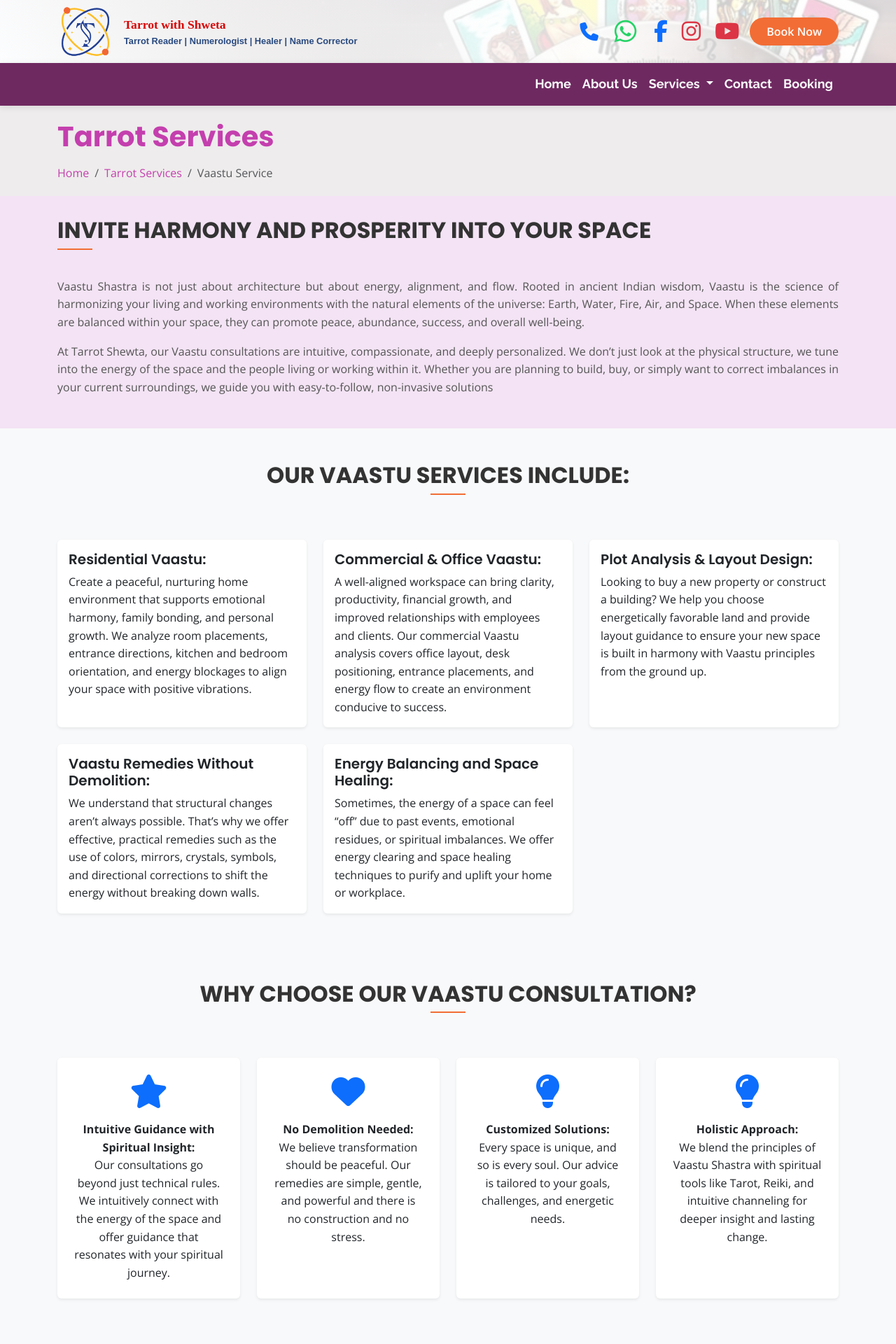
After one commit to Yashpal209/tarrotshewta, a PHP site: page /vaastu.php in a window 1280 px wide. The commit adds this page. Shown: the top 1920 px of the page at 70% size. Run offline with PHP 8.4, Linux system fonts and the light colour scheme.

Commit message:
add services

```diff
--- a/healer.php
+++ b/healer.php
@@ -5,10 +5,11 @@
     <div class="container">
         <div class="row">
             <div class="col-12">
-                <h1 class="page-title">Crystal Healer</h1>
+                <h1 class="page-title">Tarrot Services</h1>
                 <nav aria-label="breadcrumb">
                     <ol class="breadcrumb mb-0">
                         <li class="breadcrumb-item"><a href="index.php">Home</a></li>
+                        <li class="breadcrumb-item"><a href="services.php">Tarrot Services</a></li>
                         <li class="breadcrumb-item active" aria-current="page">Crystal Healer</li>
                     </ol>
                 </nav>
--- a/includes/header.php
+++ b/includes/header.php
@@ -78,8 +78,11 @@
                             <ul class="dropdown-menu" aria-labelledby="navbarDropdown">
                                 <li><a class="dropdown-item" href="reader.php">Tarrot reader</a></li>
                                 <li><a class="dropdown-item" href="numerologist.php">Numerologist </a></li>
+                                <li><a class="dropdown-item" href="vaastu.php">Vaastu</a></li>
+                                <li><a class="dropdown-item" href="name.php">Name Corrector</a></li>
                                 <li><a class="dropdown-item" href="healer.php">Crystal Healer</a></li>
-                                <li><a class="dropdown-item" href="name.php">Name Corrector</a></li>
+                                <li><a class="dropdown-item" href="meditation.php">Meditation</a></li>
+                                <li><a class="dropdown-item" href="gemologist.php">Gemologist</a></li>
                             </ul>
                         </li>
                         <li class="nav-item">
--- a/name.php
+++ b/name.php
@@ -5,10 +5,11 @@
     <div class="container">
         <div class="row">
             <div class="col-12">
-                <h1 class="page-title">Name Corrector</h1>
+                <h1 class="page-title">Tarrot Services</h1>
                 <nav aria-label="breadcrumb">
                     <ol class="breadcrumb mb-0">
                         <li class="breadcrumb-item"><a href="index.php">Home</a></li>
+                        <li class="breadcrumb-item"><a href="services.php">Tarrot Services</a></li>
                         <li class="breadcrumb-item active" aria-current="page">Name Corrector</li>
                     </ol>
                 </nav>
--- a/numerologist.php
+++ b/numerologist.php
@@ -5,10 +5,11 @@
     <div class="container">
         <div class="row">
             <div class="col-12">
-                <h1 class="page-title">Numerology Services</h1>
+                <h1 class="page-title">Tarrot Services</h1>
                 <nav aria-label="breadcrumb">
                     <ol class="breadcrumb mb-0">
                         <li class="breadcrumb-item"><a href="index.php">Home</a></li>
+                        <li class="breadcrumb-item"><a href="services.php">Tarrot Services</a></li>
                         <li class="breadcrumb-item active" aria-current="page">Numerology Services</li>
                     </ol>
                 </nav>
--- a/reader.php
+++ b/reader.php
@@ -5,10 +5,11 @@
     <div class="container">
         <div class="row">
             <div class="col-12">
-                <h1 class="page-title">Tarrot Reading Services</h1>
+                <h1 class="page-title">Tarrot Services</h1>
                 <nav aria-label="breadcrumb">
                     <ol class="breadcrumb mb-0">
                         <li class="breadcrumb-item"><a href="index.php">Home</a></li>
+                        <li class="breadcrumb-item"><a href="services.php">Tarrot Services</a></li>
                         <li class="breadcrumb-item active" aria-current="page">Tarrot Reading Services</li>
                     </ol>
                 </nav>
--- /dev/null
+++ b/vaastu.php
@@ -0,0 +1,163 @@
+<?php include('includes/header.php'); ?>
+
+<!-- Page Header -->
+<div class="page-header">
+    <div class="container">
+        <div class="row">
+            <div class="col-12">
+                <h1 class="page-title">Tarrot Services</h1>
+                <nav aria-label="breadcrumb">
+                    <ol class="breadcrumb mb-0">
+                        <li class="breadcrumb-item"><a href="index.php">Home</a></li>
+                        <li class="breadcrumb-item"><a href="services.php">Tarrot Services</a></li>
+                        <li class="breadcrumb-item active" aria-current="page">Vaastu Service </li>
+                    </ol>
+                </nav>
+            </div>
+        </div>
+    </div>
+</div>
+
+<section class="about-section">
+    <div class="container">
+        <div class="row">
+            <div class="col-12">
+                <h2 class="section-title">Invite Harmony and Prosperity Into Your Space</h2>
+            </div>
+            <div class="col-12">
+                <div class="about-text">
+                    <p>Vaastu Shastra is not just about architecture but about energy, alignment, and flow. Rooted in ancient Indian wisdom, Vaastu is the science of harmonizing your living and working environments with the natural elements of the universe: Earth, Water, Fire, Air, and Space. When these elements are balanced within your space, they can promote peace, abundance, success, and overall well-being.</p>
+                    <p>At Tarrot Shewta, our Vaastu consultations are intuitive, compassionate, and deeply personalized. We don’t just look at the physical structure, we tune into the energy of the space and the people living or working within it. Whether you are planning to build, buy, or simply want to correct imbalances in your current surroundings, we guide you with easy-to-follow, non-invasive solutions</p>
+                </div>
+            </div>
+        </div>
+    </div>
+</section>
+
+<section class="py-5 bg-light">
+    <div class="container">
+        <div class="row">
+            <div class="col-12 text-center mb-4">
+                <h2 class="section-title text-center">Our Vaastu Services Include:</h2>
+            </div>
+        </div>
+        <div class="row row-cols-1 row-cols-md-2 row-cols-lg-3 g-4">
+
+            <div class="col">
+                <div class="card h-100 shadow-sm border-0">
+                    <div class="card-body">
+                        <h5 class="card-title fw-semibold"> Residential Vaastu: </h5>
+                        <p class="card-text">Create a peaceful, nurturing home environment that supports emotional harmony, family bonding, and personal growth. We analyze room placements, entrance directions, kitchen and bedroom orientation, and energy blockages to align your space with positive vibrations.</p>
+                    </div>
+                </div>
+            </div>
+
+            <div class="col">
+                <div class="card h-100 shadow-sm border-0">
+                    <div class="card-body">
+                        <h5 class="card-title fw-semibold"> Commercial & Office Vaastu: </h5>
+                        <p class="card-text">A well-aligned workspace can bring clarity, productivity, financial growth, and improved relationships with employees and clients. Our commercial Vaastu analysis covers office layout, desk positioning, entrance placements, and energy flow to create an environment conducive to success.</p>
+                    </div>
+                </div>
+            </div>
+
+            <div class="col">
+                <div class="card h-100 shadow-sm border-0">
+                    <div class="card-body">
+                        <h5 class="card-title fw-semibold">Plot Analysis & Layout Design: </h5>
+                        <p class="card-text">Looking to buy a new property or construct a building? We help you choose energetically favorable land and provide layout guidance to ensure your new space is built in harmony with Vaastu principles from the ground up.</p>
+                    </div>
+                </div>
+            </div>
+
+            <div class="col">
+                <div class="card h-100 shadow-sm border-0">
+                    <div class="card-body">
+                        <h5 class="card-title fw-semibold">Vaastu Remedies Without Demolition: </h5>
+                        <p class="card-text">We understand that structural changes aren’t always possible. That’s why we offer effective, practical remedies such as the use of colors, mirrors, crystals, symbols, and directional corrections to shift the energy without breaking down walls.</p>
+                    </div>
+                </div>
+            </div>
+
+            <div class="col">
+                <div class="card h-100 shadow-sm border-0">
+                    <div class="card-body">
+                        <h5 class="card-title fw-semibold">Energy Balancing and Space Healing:</h5>
+                        <p class="card-text">Sometimes, the energy of a space can feel “off” due to past events, emotional residues, or spiritual imbalances. We offer energy clearing and space healing techniques to purify and uplift your home or workplace.</p>
+                    </div>
+                </div>
+            </div>
+
+        </div>
+    </div>
+</section>
+
+<section class="mission-section py-5 bg-light">
+    <div class="container">
+        <div class="row">
+            <div class="col-12 text-center mb-4">
+                <h2 class="section-title text-center">Why Choose Our Vaastu Consultation?</h2>
+            </div>
+        </div>
+        <div class="row">
+            <div class="col-md-3 mb-4">
+                <div class="card h-100 border-0 shadow-sm">
+                    <div class="card-body text-center p-4">
+                        <div class="icon-box mb-3">
+                            <i class="fas fa-star fa-3x text-primary"></i>
+                        </div>
+                        <p class="card-text"><b>Intuitive Guidance with Spiritual Insight: </b> <br>Our consultations go beyond just technical rules. We intuitively connect with the energy of the space and offer guidance that resonates with your spiritual journey.</p>
+                    </div>
+                </div>
+            </div>
+            <div class="col-md-3 mb-4">
+                <div class="card h-100 border-0 shadow-sm">
+                    <div class="card-body text-center p-4">
+                        <div class="icon-box mb-3">
+                            <i class="fas fa-heart fa-3x text-primary"></i>
+                        </div>
+                        <p class="card-text"><b>No Demolition Needed:</b><br> We believe transformation should be peaceful. Our remedies are simple, gentle, and powerful and there is no construction and no stress.</p>
+                    </div>
+                </div>
+            </div>
+            <div class="col-md-3 mb-4">
+                <div class="card h-100 border-0 shadow-sm">
+                    <div class="card-body text-center p-4">
+                        <div class="icon-box mb-3">
+                            <i class="fas fa-lightbulb fa-3x text-primary"></i>
+                        </div>
+                        <p class="card-text"><b>Customized Solutions:</b> <br>Every space is unique, and so is every soul. Our advice is tailored to your goals, challenges, and energetic needs.</p>
+                    </div>
+                </div>
+            </div>
+            <div class="col-md-3 mb-4">
+                <div class="card h-100 border-0 shadow-sm">
+                    <div class="card-body text-center p-4">
+                        <div class="icon-box mb-3">
+                            <i class="fas fa-lightbulb fa-3x text-primary"></i>
+                        </div>
+                        <p class="card-text"><b>Holistic Approach: </b> <br> We blend the principles of Vaastu Shastra with spiritual tools like Tarot, Reiki, and intuitive channeling for deeper insight and lasting change.</p>
+                    </div>
+                </div>
+            </div>
+        </div>
+    </div>
+</section>
+
+<section class="cta-section py-5">
+    <div class="container">
+        <div class="row">
+            <div class="col-12 text-center">
+                <p class="mb-4">
+                    When your surroundings are aligned, life flows with ease. Invite balance, growth, and divine energy into your space with our Vaastu Consultation services. Let your home and workplace become a sanctuary of positivity, abundance, and peace.
+                </p>
+                <div class="cta-buttons">
+                    <a href="booking.php" class="btn btn-lg btn-primary me-3">Book a Session</a>
+                    <a href="contact.php" class="btn btn-lg btn-outline-danger">Contact Us</a>
+                </div>
+            </div>
+        </div>
+    </div>
+</section>
+
+<?php include('includes/footer.php'); ?>
```
Also changed, not shown: gemologist.php (added, +141 -0 lines), meditation.php (added, +143 -0 lines).
